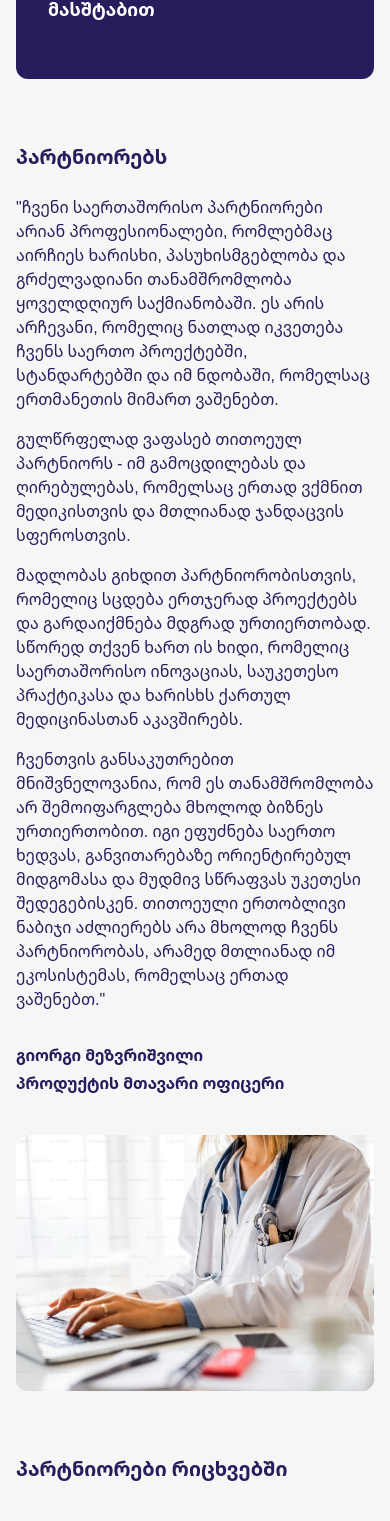
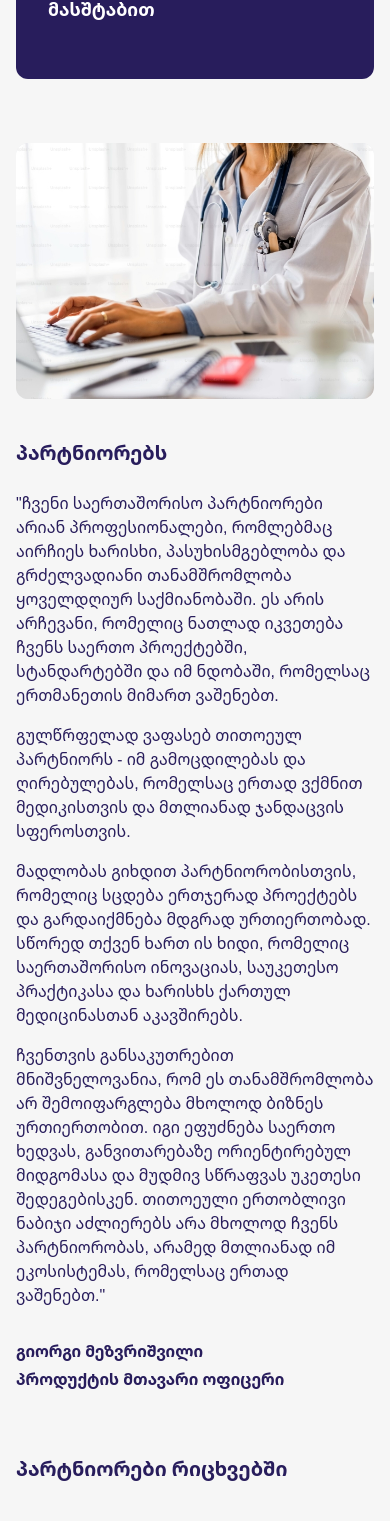
Before and after one commit to tbilisi-medic/web, a Next.js app: page /partners in a window 390 px wide. Shown: the part 352-1873 px from the top of the page. Built offline with nearby package versions, Linux system fonts and the light colour scheme; no server answers.

Commit message:
fix: reorder quote section for mobile layout

```diff
--- a/src/components/sections/shared/quote.tsx
+++ b/src/components/sections/shared/quote.tsx
@@ -20,6 +20,15 @@ export function Quote({
       <div className="px-4 sm:px-6 lg:px-8">
         <div className="mx-auto max-w-7xl">
           <div className="grid gap-10 lg:grid-cols-2 lg:gap-16">
+            {/* Right - Image */}
+            <div className="relative h-64 overflow-hidden rounded-xl bg-gray-200 sm:h-80 lg:h-full lg:min-h-[400px] lg:order-last">
+              <Image
+                src={image}
+                alt={authorName}
+                fill
+                className="object-cover"
+              />
+            </div>
             {/* Left - Content */}
             <div>
               {/* Title */}
@@ -47,16 +56,6 @@ export function Quote({
                 </p>
               </div>
             </div>
-
-            {/* Right - Image */}
-            <div className="relative h-64 overflow-hidden rounded-xl bg-gray-200 sm:h-80 lg:h-full lg:min-h-[400px]">
-              <Image
-                src={image}
-                alt={authorName}
-                fill
-                className="object-cover"
-              />
-            </div>
           </div>
         </div>
       </div>
```
